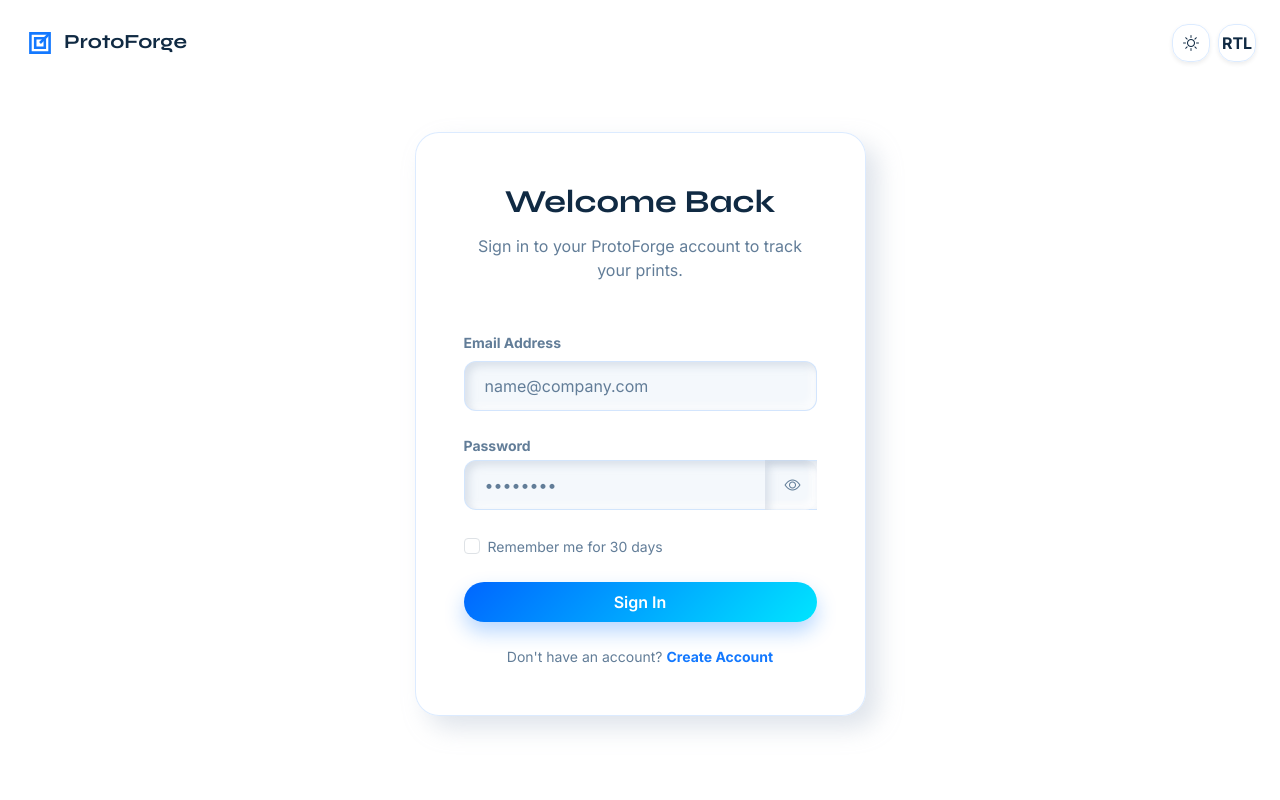
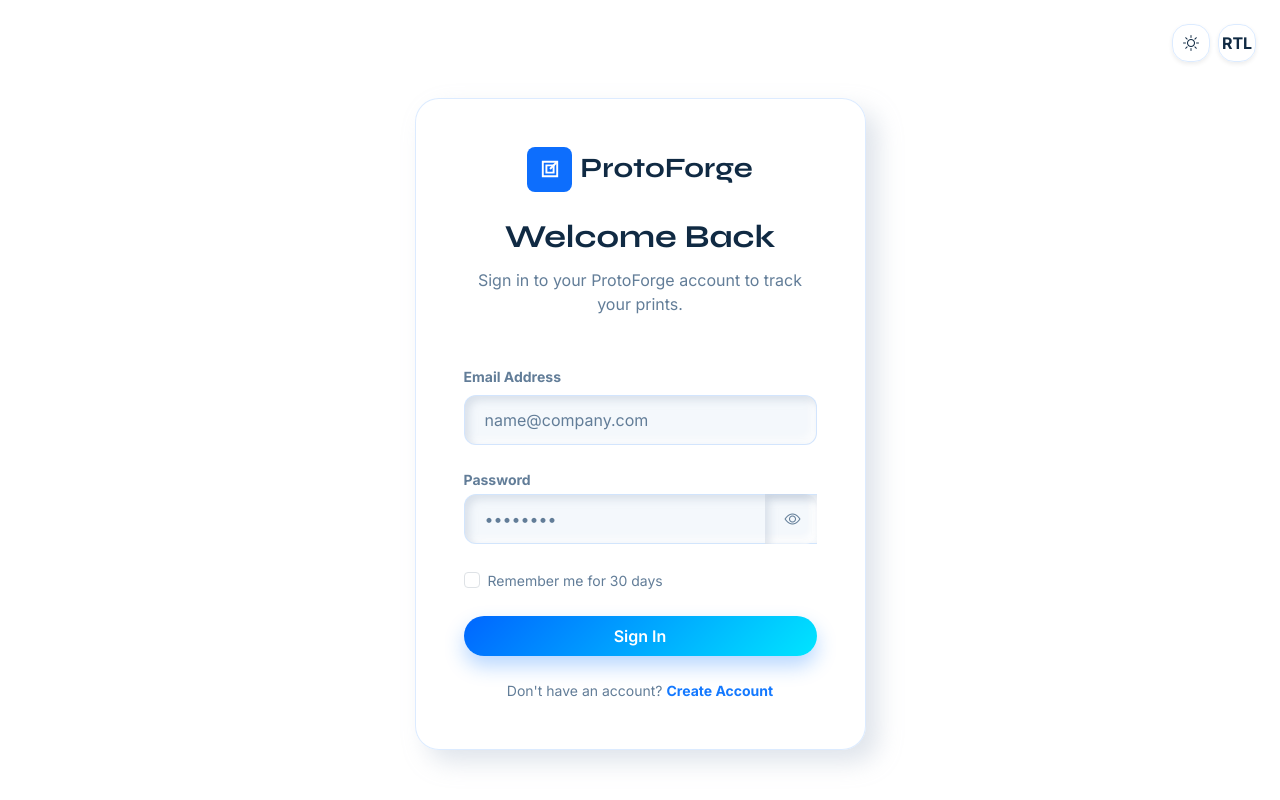
Before and after one commit to monfort536/protoforge, a plain HTML site: page login.html in a window 1280 px wide. Drawn offline with nearby package versions, Linux system fonts and the light colour scheme.

Commit message:
Update login not dashboard stay login

```diff
--- a/assets/js/auth.js
+++ b/assets/js/auth.js
@@ -73,7 +73,8 @@ document.addEventListener('DOMContentLoaded', () => {
                 else if (!user.role) user.role = 'client';
 
                 localStorage.setItem('protoforge_current_user', JSON.stringify(user));
-                window.location.href = '/dashboard/client-dashboard.html';
+                loginForm.reset();
+                window.location.href = window.location.pathname;
             } else {
                 const passInput = document.getElementById('password');
                 passInput.setCustomValidity("Invalid email or password");
--- a/login.html
+++ b/login.html
@@ -48,36 +48,37 @@
 <body class="light-mode">
 
     <!-- Minimal Header for Auth Pages -->
-    <header class="position-absolute top-0 start-0 w-100 p-3 p-md-4 d-flex justify-content-between align-items-center" style="z-index: 1050;">
-        <a class="d-flex align-items-center text-decoration-none" href="/index.html" style="color: var(--text-primary);">
-            <div class="logo-icon me-2 text-primary-pf">
-                <svg width="32" height="32" viewBox="0 0 100 100" fill="none" xmlns="http://www.w3.org/2000/svg">
-                    <path d="M20 20H80V80H20V20Z" stroke="currentColor" stroke-width="8"/>
-                    <path d="M35 35H65V65H35V35Z" stroke="currentColor" stroke-width="8"/>
-                    <path d="M50 50L80 20" stroke="currentColor" stroke-width="8"/>
-                </svg>
-            </div>
-            <span class="syne-font fw-bold fs-5 fs-md-4 d-none d-sm-block">ProtoForge</span>
-        </a>
 
-        <div class="d-flex gap-2">
-            <button class="btn border rounded-4 d-flex align-items-center justify-content-center bg-transparent shadow-sm pf-hover-lift" id="themeToggle" style="width: 38px; height: 38px; color: var(--text-primary); border-color: var(--border-color) !important; transition: all 0.3s ease;">
-                <i class="bi bi-moon-stars"></i>
-            </button>
-            <button class="btn border rounded-4 d-flex align-items-center justify-content-center bg-transparent shadow-sm pf-hover-lift" id="rtlToggle" style="width: 38px; height: 38px; color: var(--text-primary); border-color: var(--border-color) !important; transition: all 0.3s ease;">
-                <span class="ltr-text fw-bold" style="font-size: 0.8rem;">RTL</span>
-            </button>
-        </div>
-    </header>
 
     <!-- Main Content -->
     <main>
+    <!-- Floating Toggles -->
+    <div class="position-absolute top-0 end-0 p-3 p-md-4 d-flex gap-2" style="z-index: 1050;">
+        <button class="btn border rounded-4 d-flex align-items-center justify-content-center bg-transparent shadow-sm pf-hover-lift" id="themeToggle" style="width: 38px; height: 38px; color: var(--text-primary); border-color: var(--border-color) !important; transition: all 0.3s ease;">
+            <i class="bi bi-moon-stars"></i>
+        </button>
+        <button class="btn border rounded-4 d-flex align-items-center justify-content-center bg-transparent shadow-sm pf-hover-lift" id="rtlToggle" style="width: 38px; height: 38px; color: var(--text-primary); border-color: var(--border-color) !important; transition: all 0.3s ease;">
+            <span class="ltr-text fw-bold" style="font-size: 0.8rem;">RTL</span>
+        </button>
+    </div>
+
         <section class="min-vh-100 d-flex align-items-center py-5 pt-md-5 bg-light" style="padding-top: 6rem !important;">
             <div class="container">
                 <div class="row justify-content-center">
                     <div class="col-md-8 col-lg-5">
                         <div class="clay-card p-4 p-md-5">
                             <div class="text-center mb-5">
+                                <a class="d-flex align-items-center justify-content-center text-decoration-none mb-4 pf-hover-lift" href="/index.html" style="color: var(--text-primary);">
+                                    <div class="logo-icon me-2 text-primary-pf bg-primary text-white rounded-3 d-flex align-items-center justify-content-center" style="width: 45px; height: 45px;">
+                                        <svg width="24" height="24" viewBox="0 0 100 100" fill="none" xmlns="http://www.w3.org/2000/svg">
+                                            <path d="M20 20H80V80H20V20Z" stroke="currentColor" stroke-width="8"/>
+                                            <path d="M35 35H65V65H35V35Z" stroke="currentColor" stroke-width="8"/>
+                                            <path d="M50 50L80 20" stroke="currentColor" stroke-width="8"/>
+                                        </svg>
+                                    </div>
+                                    <span class="syne-font fw-bold fs-3">ProtoForge</span>
+                                </a>
+
                                 <h2 class="syne-font fw-bold mb-2">Welcome Back</h2>
                                 <p class="text-muted">Sign in to your ProtoForge account to track your prints.</p>
                             </div>
```
Also changed, not shown: register.html (+21 -20 lines).
